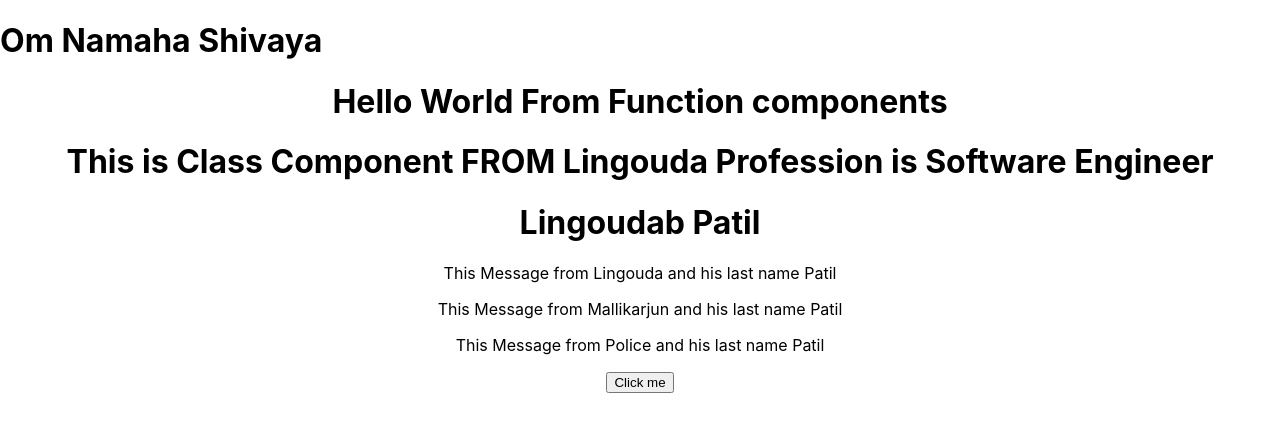
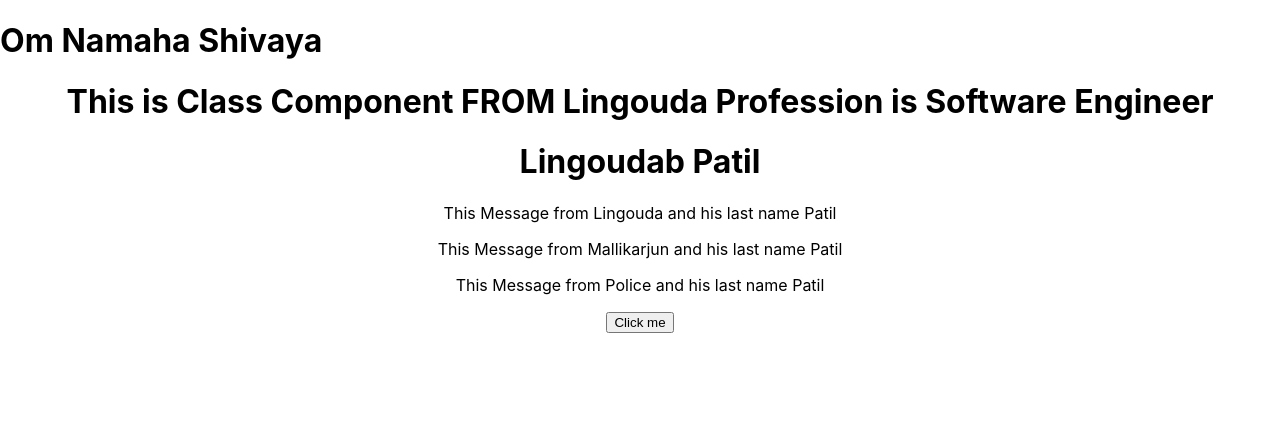
Before and after one commit to lingoudappatil/first_ReactApp, a React (Create React App) app: page / in a window 1280 px wide. Shown: the top 432 px of the page. Built offline with nearby package versions, Linux system fonts and the light colour scheme.

Commit message:
Function Component

```diff
--- a/src/components/Hello.js
+++ b/src/components/Hello.js
@@ -1,4 +1,11 @@
-const hello =() =>
-     <h1>Hello World From Function components</h1>
+console.log("First line execut");
+console.log("Second line execute");
+function hello()
+{
+    console.log("This wiil execute after some time");
+}
+setTimeout(hello,3000);
+console.log("Third line execute");
+console.log("Forth line execute");
 
 export default hello;
```
